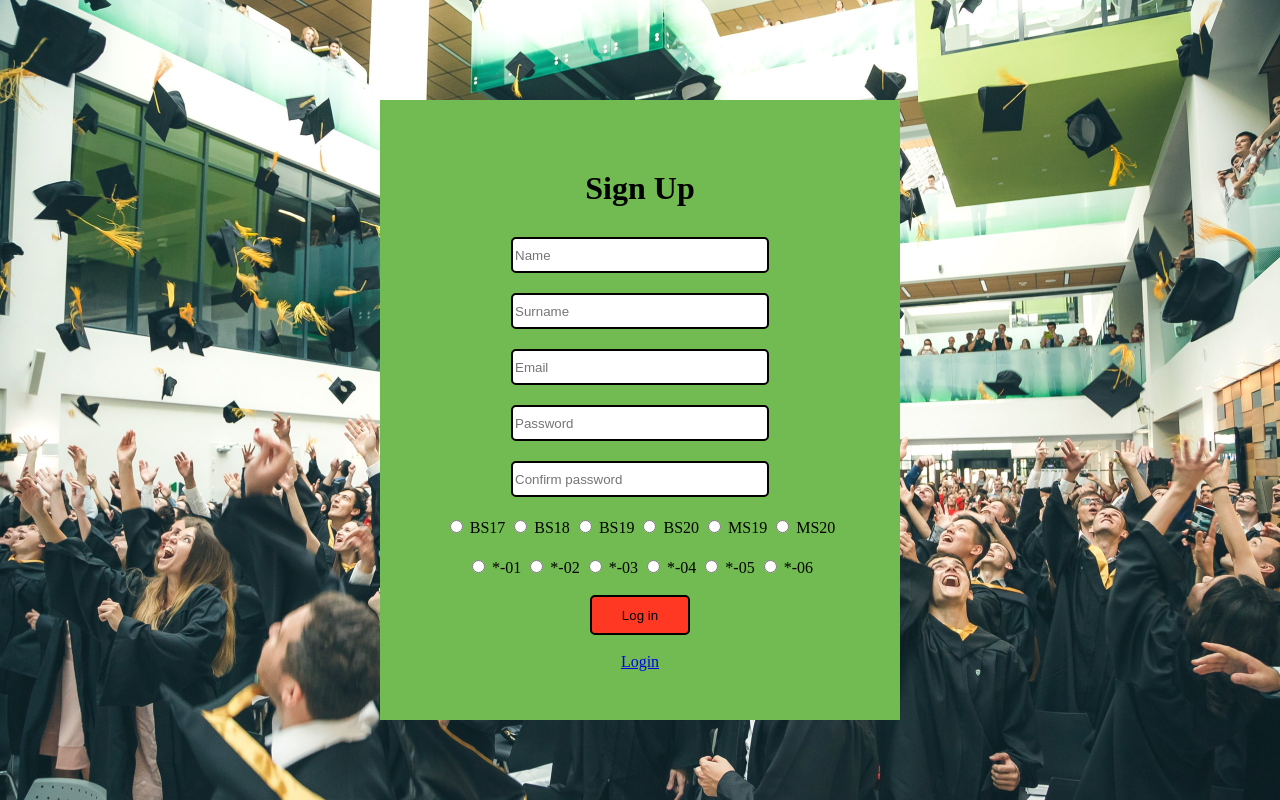
After one commit to stepan14511/QualityFeedbackIU, a Django app: template qualityfeedback/webapp/templates/signup.html in a window 1280 px wide. The commit adds this page. Run offline with Django 3.2, Linux system fonts and the light colour scheme; the template is opened without the code that fills it, so the values that code supplies are empty.

Commit message:
Sign Up page with radiobuttons.

```diff
--- a/qualityfeedback/webapp/templates/index.html
+++ b/qualityfeedback/webapp/templates/index.html
@@ -42,6 +42,6 @@
             <input class="center_h input_field" type="password" required placeholder="Password" style="margin-top: 20px;"></input>
             <br/><input class="center_h input_field button_login" type="submit" value="Log in">
         </form>
-        <br/><a href="SIGN_UP_PAGE_TO_BE_INSERTED"> Sign up</a>
+        <br/><a href="signup.html"> Sign up</a>
     </div>
 </body>
--- /dev/null
+++ b/qualityfeedback/webapp/templates/signup.html
@@ -0,0 +1,88 @@
+<!DOCTYPE html>
+<head>
+    <link rel="shortcut icon" href="../static/images/favicon.ico" />
+</head>
+<body>
+    <style>
+    body {
+        background-image: url('../static/images/background.jpg');
+        background-repeat: no-repeat;
+        background-attachment: fixed;
+        background-size: cover;
+    }
+    .center_main {
+        margin: auto;
+        margin-top: 100px;
+        width: 500px;
+        height: 600px;
+        background-color: #72bb53;
+        padding: 10px;
+        text-align: center;
+    }
+    .center_h{
+        margin: auto;
+        width: 50%;
+    }
+    .input_field{
+        height: 30px;
+        border: 2px solid black;
+        border-radius: 5px;
+    }
+    .button_login{
+        width: 20%;
+        height: 40px;
+        background-color: #ff3823;
+    }
+    </style>
+
+    <div class="center_main">
+        <form>
+            <h1 class="center_h" style="margin-top: 60px;">Sign Up</h1>
+            <input class="center_h input_field" type="text" required placeholder="Name" style="margin-top: 30px;"></input>
+            <input class="center_h input_field" type="text" required placeholder="Surname" style="margin-top: 20px;"></input>
+            <input class="center_h input_field" type="email" required placeholder="Email" style="margin-top: 20px;"></input>
+            <input class="center_h input_field" type="password" required placeholder="Password" style="margin-top: 20px;"></input>
+            <input class="center_h input_field" type="password" required placeholder="Confirm password" style="margin-top: 20px;"></input>
+            <div style="margin-top: 20px;">
+                <input type="radio" id="courseYearChoice1" name="course_year" value="BS17">
+                <label for="courseYearChoice1">BS17</label>
+
+                <input type="radio" id="courseYearChoice2" name="course_year" value="BS18">
+                <label for="courseYearChoice2">BS18</label>
+
+                <input type="radio" id="courseYearChoice3" name="course_year" value="BS19">
+                <label for="courseYearChoice3">BS19</label>
+
+                <input type="radio" id="courseYearChoice4" name="course_year" value="BS20">
+                <label for="courseYearChoice4">BS20</label>
+
+                <input type="radio" id="courseYearChoice5" name="course_year" value="MS19">
+                <label for="courseYearChoice5">MS19</label>
+
+                <input type="radio" id="courseYearChoice6" name="course_year" value="MS20">
+                <label for="courseYearChoice6">MS20</label>
+            </div>
+            <div style="margin-top: 20px;">
+                <input type="radio" id="groupChoice1" name="group_number" value="1">
+                <label for="groupChoice1">*-01</label>
+
+                <input type="radio" id="groupChoice2" name="group_number" value="2">
+                <label for="groupChoice2">*-02</label>
+
+                <input type="radio" id="groupChoice3" name="group_number" value="3">
+                <label for="groupChoice3">*-03</label>
+
+                <input type="radio" id="groupChoice4" name="group_number" value="4">
+                <label for="groupChoice4">*-04</label>
+
+                <input type="radio" id="groupChoice5" name="group_number" value="5">
+                <label for="groupChoice5">*-05</label>
+
+                <input type="radio" id="groupChoice6" name="group_number" value="6">
+                <label for="groupChoice6">*-06</label>
+            </div>
+            <br/><input class="center_h input_field button_login" type="submit" value="Log in">
+        </form>
+        <br/><a href="index.html">Login</a>
+    </div>
+</body>
```
